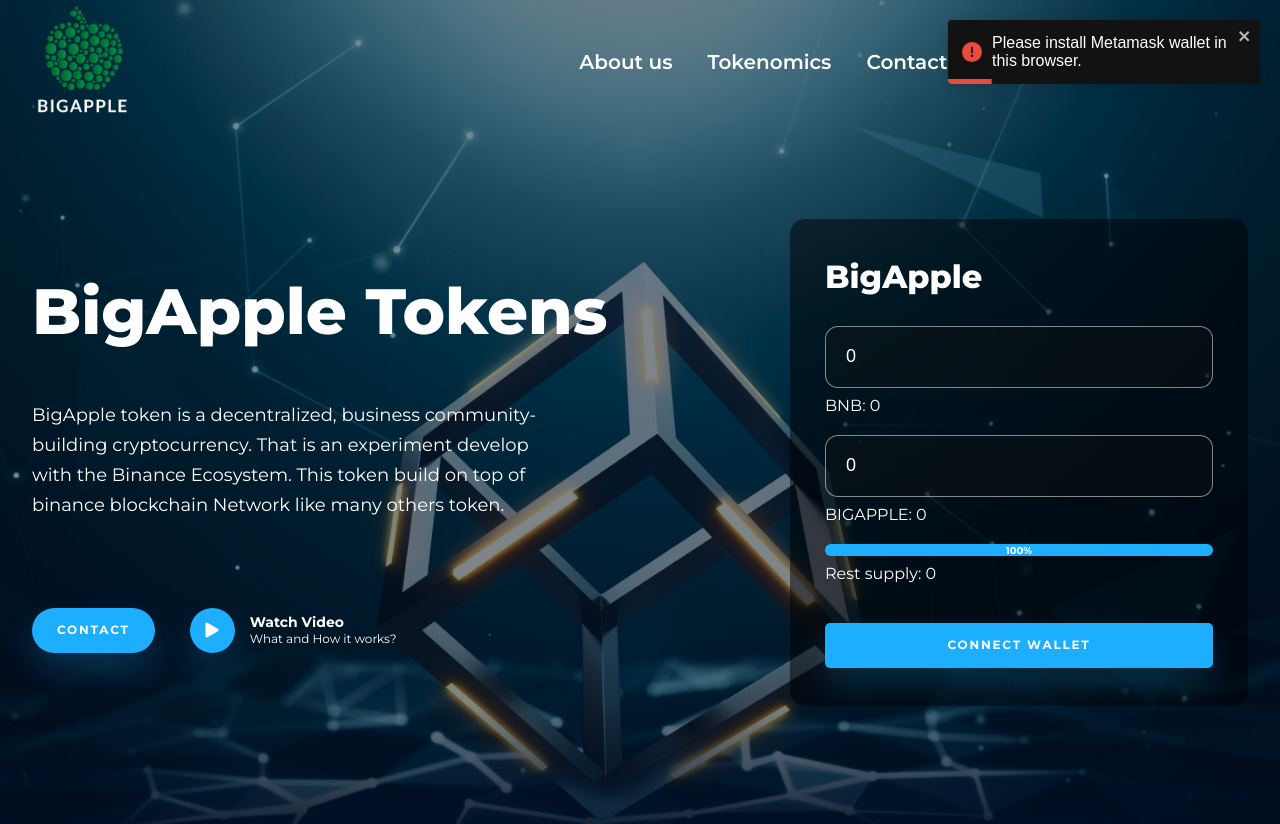
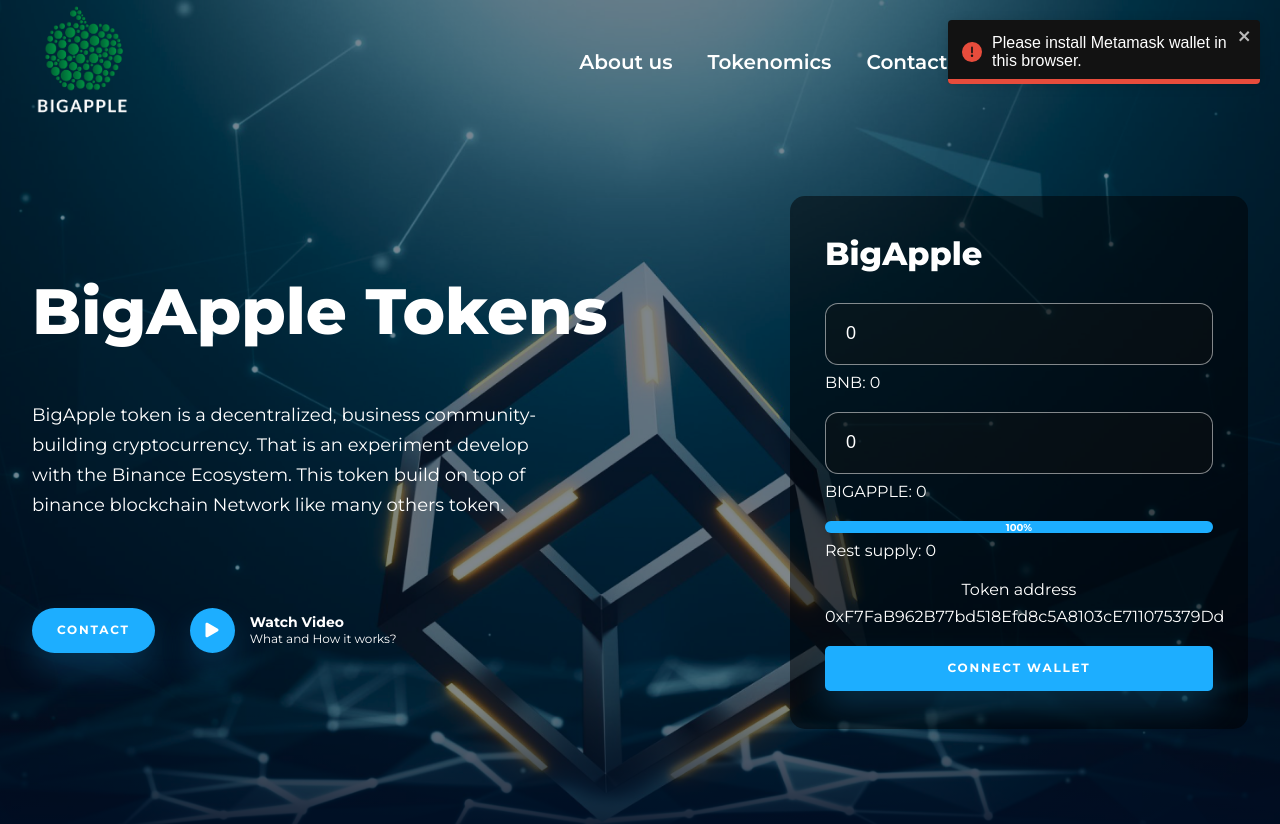
Before and after one commit to Topdev0104/BigApple, a React (Create React App) app: page / in a window 1280 px wide. Shown: the top 824 px of the page. Built offline with nearby package versions, Linux system fonts and the light colour scheme.

Commit message:
add: token address

```diff
--- a/src/views/landing/IntroToken.tsx
+++ b/src/views/landing/IntroToken.tsx
@@ -156,7 +156,8 @@
                 progress={(100 * (100000000 - restTotal)) / 100000000}
               />
               <span>Rest supply: {formatNumber(restTotal)}</span>
-
+              <TokenText>Token address</TokenText>
+              <AddressText>{token_address}</AddressText>
               <Button
                 loading={loading}
                 onClick={loading ? () => {} : handleConnectWallet}
```
